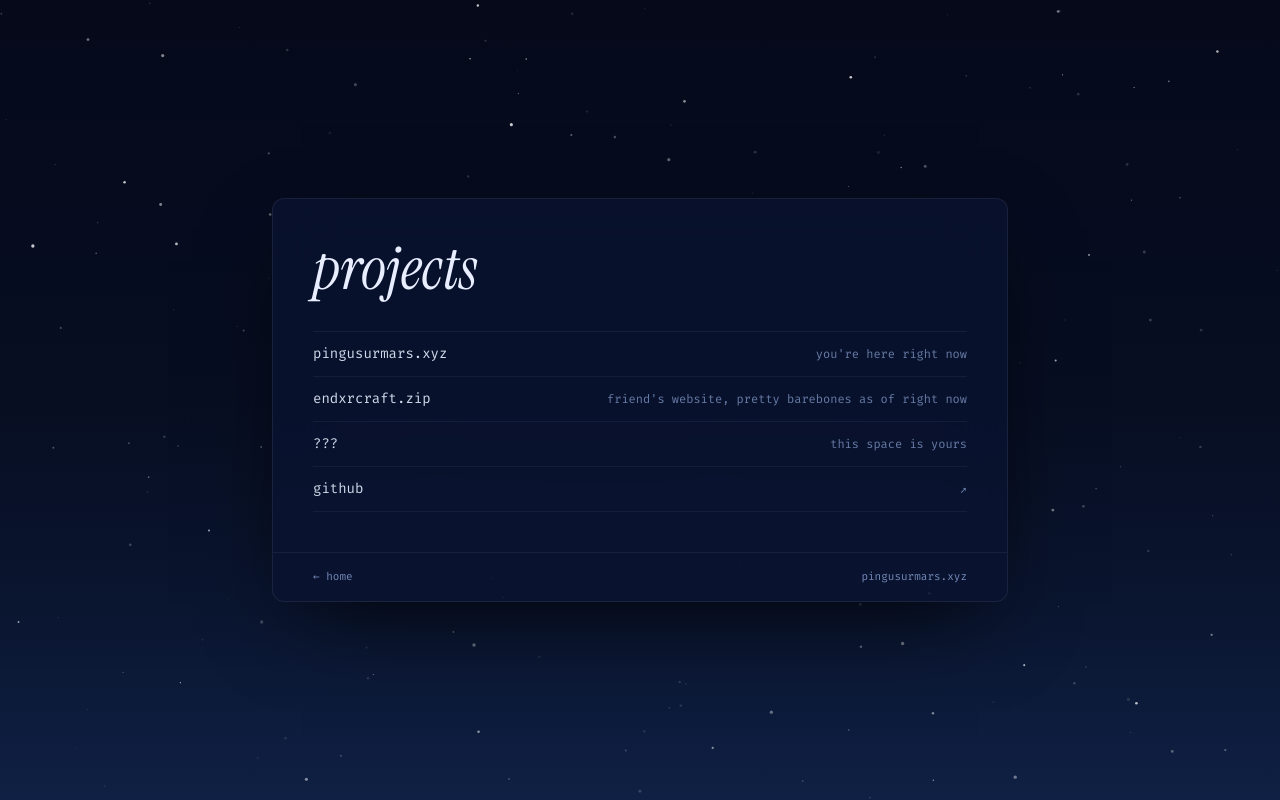
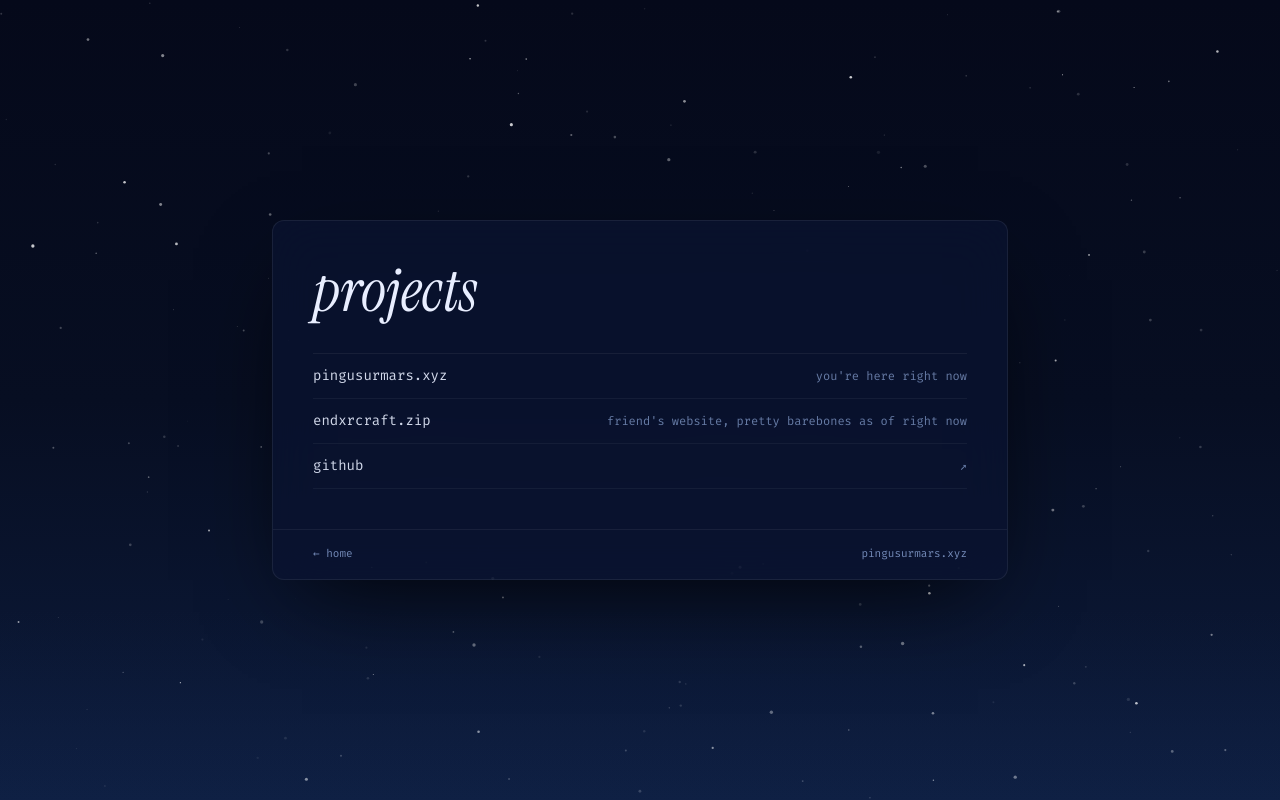
Before and after one commit to pingusurmars/website-remastered, a SvelteKit app: page /projects in a window 1280 px wide. Built offline with nearby package versions, Linux system fonts and the light colour scheme.

Commit message:
oopsies left this here

```diff
--- a/src/routes/projects/+page.svelte
+++ b/src/routes/projects/+page.svelte
@@ -8,7 +8,6 @@
 	const PROJECTS: Project[] = [
 		{ name: 'pingusurmars.xyz', desc: "you're here right now", href: '/' },
 		{ name: 'endxrcraft.zip', desc: "friend's website, pretty barebones as of right now", href: 'https://endxrcraft.zip' },
-		{ name: '???', desc: 'this space is yours' }
 	];
 	const GITHUB = 'https://github.com/pingusurmars';
 </script>
```
